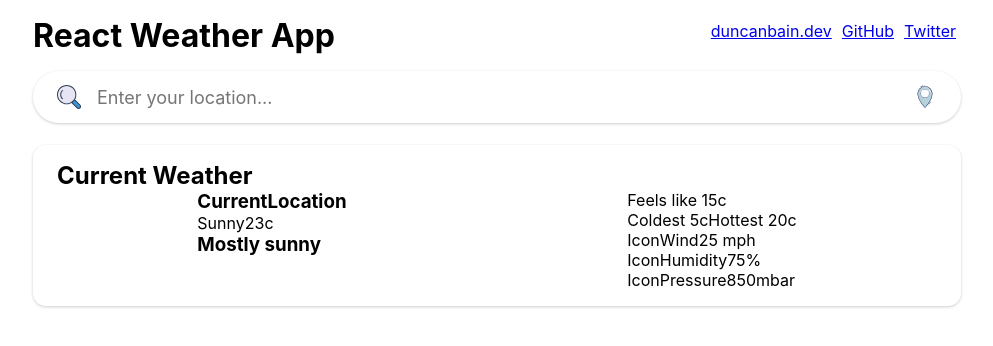
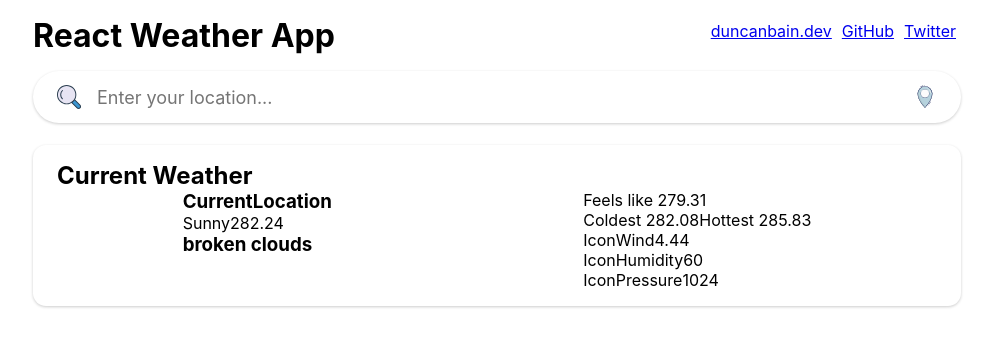
Before and after one commit to duncanjbain/weather-forecast-app, a React (Create React App) app: page / in a window 1280 px wide. Shown: the top 346 px of the page, without its empty margins (143-1136 px from the left). Built offline with nearby package versions, Linux system fonts and the light colour scheme.

Commit message:
Added basic and detailed current day weather components

```diff
--- a/src/App.jsx
+++ b/src/App.jsx
@@ -1,29 +1,32 @@
 import React, { useState } from "react";
+import staticWeather from "./json/staticLondon.json";
 import GlobalStyle from "./theme/globalStyle";
 import styled from "styled-components";
 import Header from "./Components/Header";
-import LocationSearch from "./Components/LocationSearch"
-import CurrentWeather from "./Components/CurrentWeather"
+import LocationSearch from "./Components/LocationSearch";
+import CurrentWeather from "./Components/CurrentWeather";
 
-
-const AppContainer = styled.div`
-`;
+const AppContainer = styled.div``;
 
 function App() {
-
-  const [locationSearchInput, setLocationSearchInput] = useState('')
+  const [locationSearchInput, setLocationSearchInput] = useState("");
 
   const updateLocationInput = (event) => {
     setLocationSearchInput(event.target.value);
-  }
+  };
+
+  const [weatherForecast, setWeatherForecast] = useState(staticWeather);
 
   return (
     <>
       <GlobalStyle />
       <Header />
       <AppContainer>
-        <LocationSearch locationSearchInput={locationSearchInput} updateLocationInput={updateLocationInput} />
-        <CurrentWeather />
+        <LocationSearch
+          locationSearchInput={locationSearchInput}
+          updateLocationInput={updateLocationInput}
+        />
+        <CurrentWeather weatherForecast={weatherForecast} />
       </AppContainer>
     </>
   );
--- /dev/null
+++ b/src/Components/BasicWeather.jsx
@@ -0,0 +1,26 @@
+import React from "react";
+import styled from "styled-components";
+
+const BasicWeatherContainer = styled.div`
+  display: flex;
+  flex-direction: column;
+`;
+
+const WeatherIconTemperature = styled.div`
+  display: flex;
+`;
+
+const BasicWeather = ({ weatherForecast }) => {
+  return (
+    <BasicWeatherContainer>
+      <h3>CurrentLocation</h3>
+      <WeatherIconTemperature>
+        <p>Sunny</p>
+        <p>{weatherForecast.current.temp}</p>
+      </WeatherIconTemperature>
+      <h3>{weatherForecast.current.weather[0].description}</h3>
+    </BasicWeatherContainer>
+  );
+};
+
+export default BasicWeather;
--- a/src/Components/CurrentWeather.jsx
+++ b/src/Components/CurrentWeather.jsx
@@ -1,5 +1,7 @@
 import React from "react";
 import styled from "styled-components";
+import BasicWeather from "./BasicWeather";
+import DetailedWeather from "./DetailedWeather";
 
 const CurrentWeatherContainer = styled.section`
   display: flex;
@@ -11,78 +13,22 @@ const CurrentWeatherContainer = styled.section`
 
 const CurrentWeatherHeader = styled.header``;
 
+const CurrentWeatherHeading = styled.h2``;
+
 const WeatherInfoContainer = styled.div`
   display: flex;
   justify-content: space-around;
 `;
 
-const BasicWeatherContainer = styled.div`
-  display: flex;
-  flex-direction: column;
-`;
-
-const WeatherIconTemperature = styled.div`
-  display: flex;
-`;
-
-const CurrentWeatherHeading = styled.h2``;
-
-const DetailedWeatherContainer = styled.div`
-  display: flex;
-  flex-direction: column;
-`;
-
-const HighLowTempInfo = styled.div`
-  display: flex;
-`;
-
-const WindInfo = styled.div`
-  display: flex;
-`;
-
-const HumdidityInfo = styled.div`
-  display: flex;
-`;
-
-const PressureInfo = styled.div`
-  display: flex;
-`;
-
-const CurrentWeather = () => {
+const CurrentWeather = ({ weatherForecast }) => {
   return (
     <CurrentWeatherContainer>
       <CurrentWeatherHeader>
         <CurrentWeatherHeading>Current Weather</CurrentWeatherHeading>
       </CurrentWeatherHeader>
       <WeatherInfoContainer>
-        <BasicWeatherContainer>
-          <h3>CurrentLocation</h3>
-          <WeatherIconTemperature>
-            <p>Sunny</p>
-            <p>23c</p>
-          </WeatherIconTemperature>
-          <h3>Mostly sunny</h3>
-        </BasicWeatherContainer>
-        <DetailedWeatherContainer>
-          <p>Feels like 15c</p>
-          <HighLowTempInfo>
-            <p>Coldest 5c</p>
-            <p>Hottest 20c</p>
-          </HighLowTempInfo>
-          <WindInfo>
-            <p>Icon</p> <p>Wind</p> <p>25 mph</p>
-          </WindInfo>
-          <HumdidityInfo>
-            <p>Icon</p>
-            <p>Humidity</p>
-            <p>75%</p>
-          </HumdidityInfo>
-          <PressureInfo>
-            <p>Icon</p>
-            <p>Pressure</p>
-            <p>850mbar</p>
-          </PressureInfo>
-        </DetailedWeatherContainer>
+        <BasicWeather weatherForecast={weatherForecast} />
+        <DetailedWeather weatherForecast={weatherForecast} />
       </WeatherInfoContainer>
     </CurrentWeatherContainer>
   );
--- /dev/null
+++ b/src/Components/DetailedWeather.jsx
@@ -0,0 +1,50 @@
+import React from "react";
+import styled from "styled-components";
+
+const DetailedWeatherContainer = styled.div`
+  display: flex;
+  flex-direction: column;
+`;
+
+const HighLowTempInfo = styled.div`
+  display: flex;
+`;
+
+const WindInfo = styled.div`
+  display: flex;
+`;
+
+const HumdidityInfo = styled.div`
+  display: flex;
+`;
+
+const PressureInfo = styled.div`
+  display: flex;
+`;
+
+const DetailedWeather = ({ weatherForecast }) => {
+  return (
+    <DetailedWeatherContainer>
+      <p>Feels like {weatherForecast.current.feels_like}</p>
+      <HighLowTempInfo>
+        <p>Coldest {weatherForecast.daily[0].temp.min}</p>
+        <p>Hottest {weatherForecast.daily[0].temp.max}</p>
+      </HighLowTempInfo>
+      <WindInfo>
+        <p>Icon</p> <p>Wind</p> <p>{weatherForecast.daily[0].wind_speed}</p>
+      </WindInfo>
+      <HumdidityInfo>
+        <p>Icon</p>
+        <p>Humidity</p>
+        <p>{weatherForecast.daily[0].humidity}</p>
+      </HumdidityInfo>
+      <PressureInfo>
+        <p>Icon</p>
+        <p>Pressure</p>
+        <p>{weatherForecast.daily[0].pressure}</p>
+      </PressureInfo>
+    </DetailedWeatherContainer>
+  );
+};
+
+export default DetailedWeather;
--- a/src/Components/Header.jsx
+++ b/src/Components/Header.jsx
@@ -8,8 +8,7 @@ const HeaderContainer = styled.header`
   padding: 1rem 0 1rem 0;
 `;
 
-const NavContainer = styled.nav`
-`;
+const NavContainer = styled.nav``;
 
 const NavItems = styled.ul`
   display: flex;
--- /dev/null
+++ b/src/json/staticLondon.json
@@ -0,0 +1,315 @@
+{
+  "lat": 51.51,
+  "lon": 0.13,
+  "timezone": "Europe/London",
+  "timezone_offset": 3600,
+  "current": {
+    "dt": 1602795862,
+    "sunrise": 1602743029,
+    "sunset": 1602781572,
+    "temp": 282.24,
+    "feels_like": 279.31,
+    "pressure": 1025,
+    "humidity": 76,
+    "dew_point": 278.24,
+    "uvi": 1.82,
+    "clouds": 72,
+    "visibility": 10000,
+    "wind_speed": 2.6,
+    "wind_deg": 360,
+    "weather": [
+      {
+        "id": 803,
+        "main": "Clouds",
+        "description": "broken clouds",
+        "icon": "04n"
+      }
+    ]
+  },
+  "daily": [
+    {
+      "dt": 1602759600,
+      "sunrise": 1602743029,
+      "sunset": 1602781572,
+      "temp": {
+        "day": 285.83,
+        "min": 282.08,
+        "max": 285.83,
+        "night": 282.24,
+        "eve": 283.97,
+        "morn": 282.08
+      },
+      "feels_like": {
+        "day": 281.62,
+        "night": 278.68,
+        "eve": 279.97,
+        "morn": 278.22
+      },
+      "pressure": 1024,
+      "humidity": 60,
+      "dew_point": 278.37,
+      "wind_speed": 4.44,
+      "wind_deg": 27,
+      "weather": [
+        {
+          "id": 500,
+          "main": "Rain",
+          "description": "light rain",
+          "icon": "10d"
+        }
+      ],
+      "clouds": 89,
+      "pop": 0.54,
+      "rain": 1.36,
+      "uvi": 1.82
+    },
+    {
+      "dt": 1602846000,
+      "sunrise": 1602829531,
+      "sunset": 1602867844,
+      "temp": {
+        "day": 286.06,
+        "min": 281.45,
+        "max": 286.06,
+        "night": 283.7,
+        "eve": 284.71,
+        "morn": 281.45
+      },
+      "feels_like": {
+        "day": 282.34,
+        "night": 280.91,
+        "eve": 281.84,
+        "morn": 278.43
+      },
+      "pressure": 1024,
+      "humidity": 54,
+      "dew_point": 277.05,
+      "wind_speed": 3.38,
+      "wind_deg": 48,
+      "weather": [
+        {
+          "id": 801,
+          "main": "Clouds",
+          "description": "few clouds",
+          "icon": "02d"
+        }
+      ],
+      "clouds": 14,
+      "pop": 0.06,
+      "uvi": 1.78
+    },
+    {
+      "dt": 1602932400,
+      "sunrise": 1602916034,
+      "sunset": 1602954117,
+      "temp": {
+        "day": 285.15,
+        "min": 283.37,
+        "max": 285.15,
+        "night": 284.21,
+        "eve": 284.23,
+        "morn": 283.66
+      },
+      "feels_like": {
+        "day": 282.52,
+        "night": 281.64,
+        "eve": 281.64,
+        "morn": 281.08
+      },
+      "pressure": 1022,
+      "humidity": 62,
+      "dew_point": 278.19,
+      "wind_speed": 2.13,
+      "wind_deg": 10,
+      "weather": [
+        {
+          "id": 804,
+          "main": "Clouds",
+          "description": "overcast clouds",
+          "icon": "04d"
+        }
+      ],
+      "clouds": 100,
+      "pop": 0,
+      "uvi": 1.63
+    },
+    {
+      "dt": 1603018800,
+      "sunrise": 1603002537,
+      "sunset": 1603040391,
+      "temp": {
+        "day": 285.77,
+        "min": 283.35,
+        "max": 286.16,
+        "night": 283.35,
+        "eve": 284.36,
+        "morn": 283.64
+      },
+      "feels_like": {
+        "day": 283.2,
+        "night": 281.25,
+        "eve": 282.49,
+        "morn": 280.9
+      },
+      "pressure": 1023,
+      "humidity": 50,
+      "dew_point": 275.66,
+      "wind_speed": 1.39,
+      "wind_deg": 290,
+      "weather": [
+        {
+          "id": 804,
+          "main": "Clouds",
+          "description": "overcast clouds",
+          "icon": "04d"
+        }
+      ],
+      "clouds": 100,
+      "pop": 0.1,
+      "uvi": 1.65
+    },
+    {
+      "dt": 1603105200,
+      "sunrise": 1603089040,
+      "sunset": 1603126666,
+      "temp": {
+        "day": 285.91,
+        "min": 282.17,
+        "max": 286.24,
+        "night": 284.92,
+        "eve": 285.11,
+        "morn": 282.17
+      },
+      "feels_like": {
+        "day": 282.02,
+        "night": 280.95,
+        "eve": 280.72,
+        "morn": 279.15
+      },
+      "pressure": 1016,
+      "humidity": 62,
+      "dew_point": 279.04,
+      "wind_speed": 4.15,
+      "wind_deg": 138,
+      "weather": [
+        {
+          "id": 804,
+          "main": "Clouds",
+          "description": "overcast clouds",
+          "icon": "04d"
+        }
+      ],
+      "clouds": 99,
+      "pop": 0,
+      "uvi": 1.56
+    },
+    {
+      "dt": 1603191600,
+      "sunrise": 1603175544,
+      "sunset": 1603212942,
+      "temp": {
+        "day": 286.43,
+        "min": 285.64,
+        "max": 288.58,
+        "night": 288.58,
+        "eve": 287.73,
+        "morn": 286.5
+      },
+      "feels_like": {
+        "day": 282.09,
+        "night": 284.7,
+        "eve": 284.13,
+        "morn": 283.29
+      },
+      "pressure": 1002,
+      "humidity": 81,
+      "dew_point": 283.34,
+      "wind_speed": 6.3,
+      "wind_deg": 168,
+      "weather": [
+        {
+          "id": 501,
+          "main": "Rain",
+          "description": "moderate rain",
+          "icon": "10d"
+        }
+      ],
+      "clouds": 100,
+      "pop": 1,
+      "rain": 6.12,
+      "uvi": 1.48
+    },
+    {
+      "dt": 1603278000,
+      "sunrise": 1603262048,
+      "sunset": 1603299219,
+      "temp": {
+        "day": 290.34,
+        "min": 287.06,
+        "max": 290.34,
+        "night": 287.18,
+        "eve": 287.93,
+        "morn": 288.29
+      },
+      "feels_like": {
+        "day": 284.98,
+        "night": 282.07,
+        "eve": 282.91,
+        "morn": 285.1
+      },
+      "pressure": 998,
+      "humidity": 63,
+      "dew_point": 283.42,
+      "wind_speed": 7.76,
+      "wind_deg": 193,
+      "weather": [
+        {
+          "id": 501,
+          "main": "Rain",
+          "description": "moderate rain",
+          "icon": "10d"
+        }
+      ],
+      "clouds": 55,
+      "pop": 1,
+      "rain": 4.71,
+      "uvi": 1.45
+    },
+    {
+      "dt": 1603364400,
+      "sunrise": 1603348552,
+      "sunset": 1603385497,
+      "temp": {
+        "day": 288.25,
+        "min": 284.89,
+        "max": 288.25,
+        "night": 284.89,
+        "eve": 285.78,
+        "morn": 286
+      },
+      "feels_like": {
+        "day": 281.16,
+        "night": 280.8,
+        "eve": 280.22,
+        "morn": 282.34
+      },
+      "pressure": 1005,
+      "humidity": 49,
+      "dew_point": 277.76,
+      "wind_speed": 8.37,
+      "wind_deg": 228,
+      "weather": [
+        {
+          "id": 500,
+          "main": "Rain",
+          "description": "light rain",
+          "icon": "10d"
+        }
+      ],
+      "clouds": 8,
+      "pop": 0.9,
+      "rain": 1.18,
+      "uvi": 1.44
+    }
+  ]
+}
```
Lines whose indentation alone changed are shown as unchanged.
